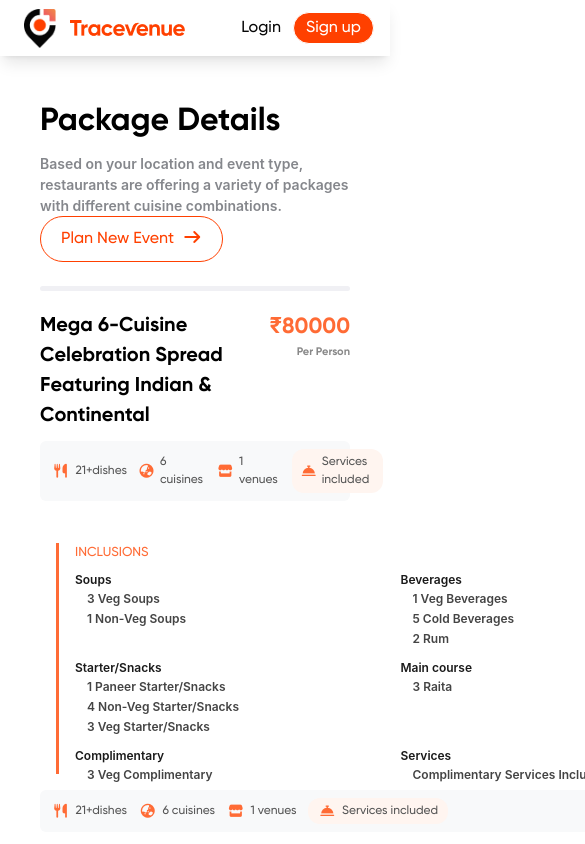
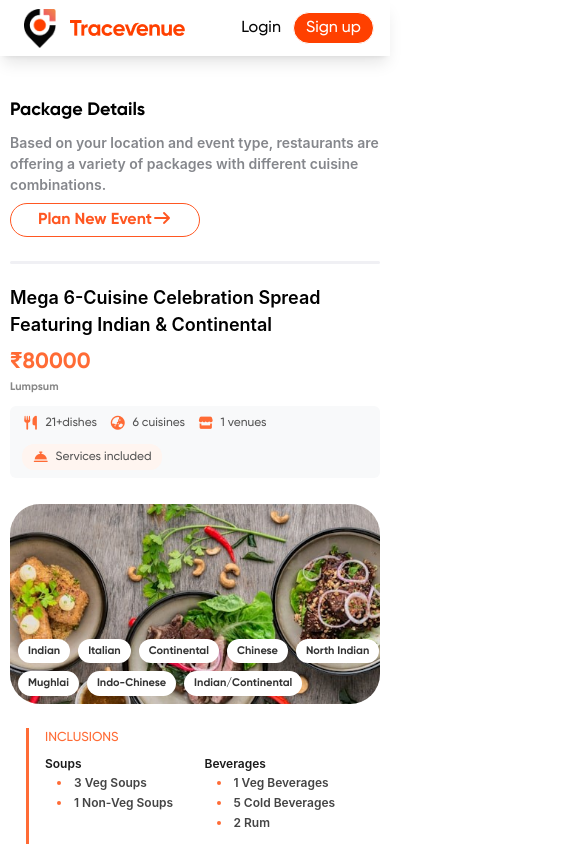
Before and after one commit to Prince5632/tracevenue-revamped, a React (Vite) app: page /package-details in a window 390 px wide. Shown: the top 844 px of the page, 585 px wide, since content can reach past the window. Built offline with nearby package versions, Linux system fonts and the light colour scheme.

Commit message:
responsive package details page

```diff
--- a/src/components/common/PackageInfo.jsx
+++ b/src/components/common/PackageInfo.jsx
@@ -1,31 +1,28 @@
-import Button from "../common/Button";
 import CardImage from "../../assets/packageCard/card1.jpeg";
-// import { Button } from '../components/common';
 function PackageInfo(props) {
     return <>
-        <main className="pt-[65px] px-[40px]">
+        <main className="pt-[65px] p-[10px] lg:px-[40px]">
             <div className="lg:flex lg:justify-between pt-[32px]">
                 <div>
-                    <h1 className="text-[32px] text-[#000000] font-bold mb-2">{props.heading}</h1>
+                    <h1 className="text-[18px] md:text-[32px] text-[#000000] font-bold mb-2">{props.heading}</h1>
                     <p className="text-[13px] text-[#666666] font-semibold">{props.description}</p>
                 </div>
                 <div className="lg:flex lg:justify-center lg:items-center">
-                    {/* <button className=" border border-[#FF5722] px-[25px]  py-[4px] rounded-[30px] bg-white text-[#Ff5722] ">
+                    <button className=" min-w-[190px] border border-[#FF5722] px-[25px]  py-[4px] rounded-[30px] bg-white text-[#Ff5722] !text-[16px] !font-bold mt-2 lg:mt-0">
                         Plan New Event
-                        <i className="fa-solid fa-arrow-right"></i></button> */}
-                        <Button variant="outline" className='text-[16px] font-bold' rightIcon={<i className="fa-solid fa-arrow-right"></i>}>Plan New Event</Button>
+                        <i className="fa-solid fa-arrow-right"></i></button>
                 </div>
             </div>
-            <div className="h-[5px] rounded-[30px] w-full bg-[#F0F0F4] mt-6 mb-[20px]"></div>
+            <div className="h-[3px] sm:h-[5px] rounded-[30px] w-full bg-[#F0F0F4] mt-6 mb-[20px]"></div>
             <div>
-                <div className="flex justify-between mb-[10px]">
-                    <h2 className="text-[20px] text-[#000000] font-bold">{props.subHeading}</h2>
-                    <div className="flex flex-col">
-                        <span className="text-[22px] text-[#ff6b35] font-bold text-end">&#8377;{props.price}</span>
-                        <span className="text-[11px] text-[#888888] font-bold text-end">Per Person</span>
+                <div className="md:flex md:justify-between mb-[10px]">
+                    <h2 className="text-[18px] md:text-[20px] text-[#000000] font-semibold">{props.subHeading}</h2>
+                    <div className="flex flex-col mt-2">
+                        <span className="text-[22px] text-[#ff6b35] font-bold text-start md:text-end">&#8377;{props.price}</span>
+                        <span className="text-[11px] text-[#888888] font-bold text-start md:text-end">Lumpsum</span>
                     </div>
                 </div>
-                <div className="py-[8px] px-[12px] flex gap-3 mb-[10px] bg-[#f8f9fa] rounded-[6px]">
+                <div className="py-[8px] px-[12px] flex flex-wrap gap-3 mb-[10px] bg-[#f8f9fa] rounded-[6px]">
                     {
                         props.services.map((item) => (
                             (item.content == 'Services included') ?
@@ -41,23 +38,24 @@ function PackageInfo(props) {
                     }
                 </div>
             </div>
-            <div className="flex justify-between py-[16px]">
-                <div className="h-[272px] w-[400px] rounded-[30px]">
-                    <img className="h-full w-full rounded-[30px]" src={CardImage} alt="" />
+            <div className="lg:flex  py-[16px] gap-[20px]">
+                <div className="relative h-[200px] lg:h-[272px] w-full sm:min-w-[400px] 2xl:max-w-[600px] rounded-[30px] !bg-cover bg-center bg-no-repeat" style={{background:`url(${CardImage})`}}>
+                    <div className='absolute bottom-2 left-2 flex gap-2 flex-wrap z-20'>
+                    {
+                        props.cuisines.map((item, index)=>(
+                            <span key={index} className=" bg-white text-[#333333] text-[11px] rounded-[30px] px-[10px] py-[4px] font-bold">{item}</span>
+                        ))
+                    }
+                    </div>
                 </div>
-                <div>
-                    <div className="h-[231px] w-[670px] m-[16px] px-[16px] border-l-[3px] border-[#ff6b35]">
+                <div className="w-full mt-6 sm:mt-0">
+                    <div className="m-[16px] px-[16px] border-l-[3px] border-[#ff6b35] ">
                         <h4 className="mb-[8px] text-[13px] text-[#ff6b35]">INCLUSIONS</h4>
                         <div className="grid grid-cols-2 grid-row-3 gap-x-4 gap-y-2">
-                            {/* {
-                                props.cardInfo.map((data)=>(
-                                    <div>{data.cardHeading}</div>
-                                ))
-                            } */}
                             {
                                 props.cardInfo.map((item, i) => (
                                     <div key={i} className="text-[12px] mb-[2px] text-[#1a1a1a] font-semibold">{item.cardHeading}
-                                        <ul className="list-disc text-[#ff6b35]">
+                                        <ul className="!list-disc marker:text-[#ff6b35] !list-inside">
                                             {
                                                 item.cardItems.map((list, index) => (
                                                     <li key={index} className="text-[12px] text-[#444444] py-[1px] pl-[12px]">{list}</li>
@@ -69,7 +67,7 @@ function PackageInfo(props) {
                             }
                         </div>
                     </div>
-                    <div className="py-[8px] px-[12px] flex gap-3 mb-[10px] bg-[#f8f9fa] rounded-[6px]">
+                    <div className="py-[8px] px-[12px] flex flex-wrap gap-3 mb-[10px] bg-[#f8f9fa] rounded-[6px]">
                         {
                             props.services.map((item) => (
                                 (item.content == 'Services included') ?
--- a/src/pages/PackageDetails.jsx
+++ b/src/pages/PackageDetails.jsx
@@ -47,14 +47,15 @@ function PackageDetails() {
                     cardHeading: 'Services',
                     cardItems: ['Complimentary Services Included']
                 }
-            ]
+            ],
+            cuisines: ['Indian', 'Italian', 'Continental', 'Chinese', 'North Indian', 'Mughlai', 'Indo-Chinese', 'Indian/Continental']
         }
     ]
     return <>
         <Navbar />
         {
             packageInformation.map((item, index) => (
-                <PackageInfo key={index} step={item.step} heading={item.heading} description={item.description} subHeading={item.subHeading} price={item.price} services={item.services} cardInfo={item.cardInfo} />
+                <PackageInfo key={index} step={item.step} heading={item.heading} description={item.description} subHeading={item.subHeading} price={item.price} services={item.services} cardInfo={item.cardInfo} cuisines={item.cuisines}/>
             ))
         }
     </>
```
